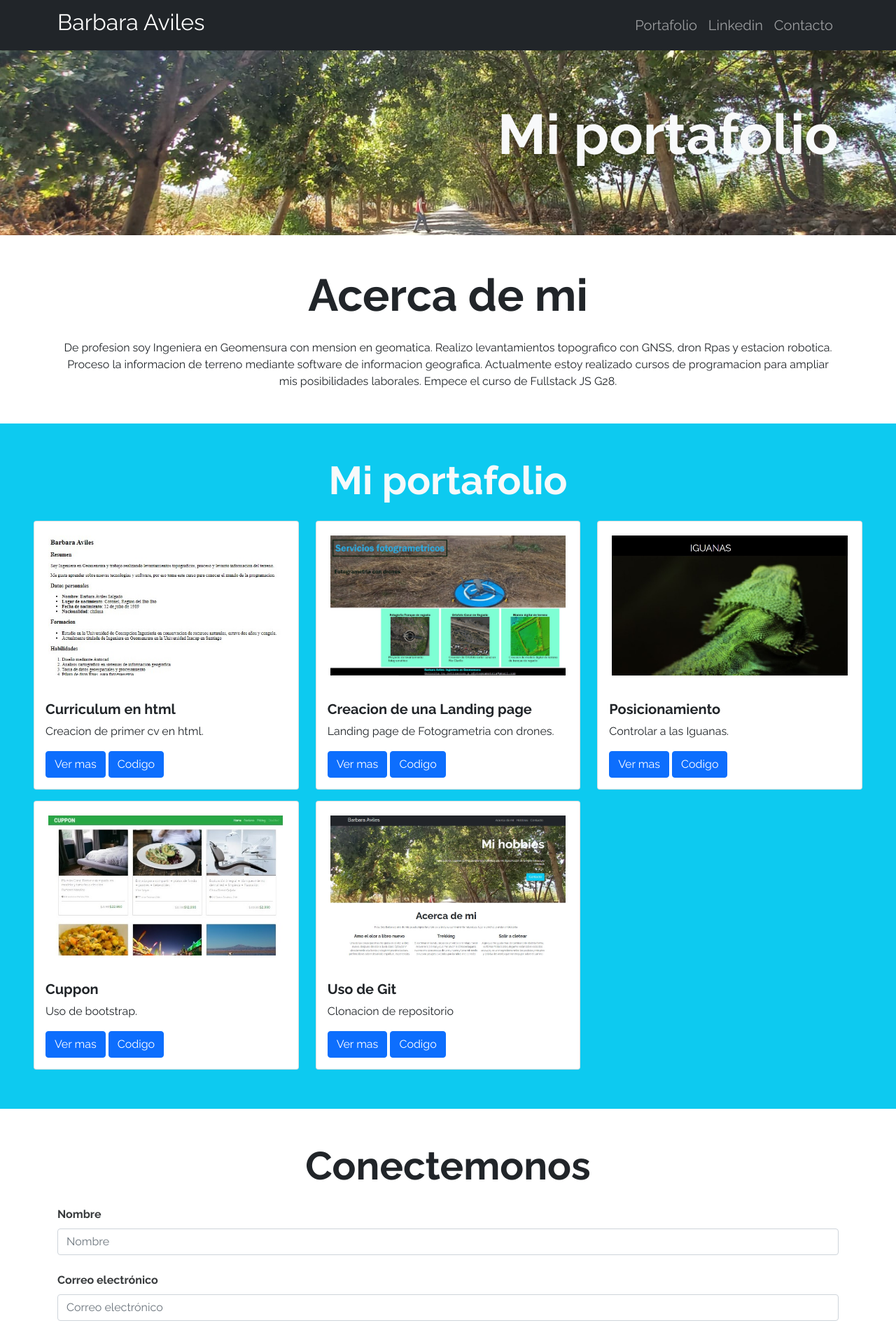
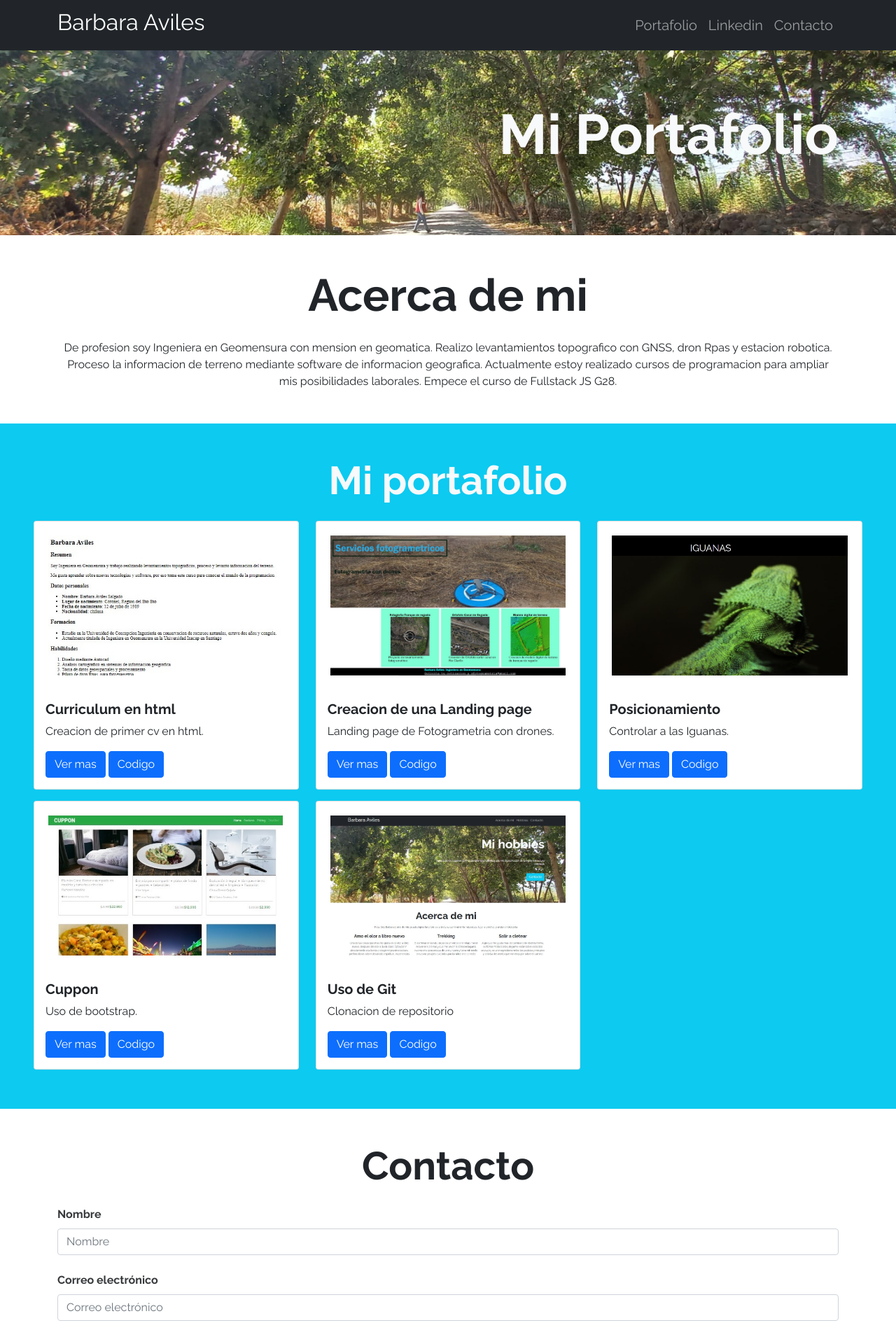
Before and after one commit to baviless/baviless.git.io, a plain HTML site: page index.html in a window 1280 px wide. Shown: the top 1900 px of the page at 70% size. Drawn offline with nearby package versions, Linux system fonts and the light colour scheme.

Commit message:
correcion palabras de contacto

```diff
--- a/index.html
+++ b/index.html
@@ -50,7 +50,7 @@
         <div class="container">
             <div class="ms-auto col-12 col-md-7 ">
                 <h1 class="display-1 fw-bold my-5">
-                    Mi portafolio
+                    Mi Portafolio
                 </h1>
 
 
@@ -164,7 +164,7 @@
 
     <section id="Contacto" class="container my-5">
 
-        <h2 class="display-4 fw-bold text-center my-4">Conectemonos</h2>
+        <h2 class="display-4 fw-bold text-center my-4">Contacto</h2>
 
 
         <form>
```
